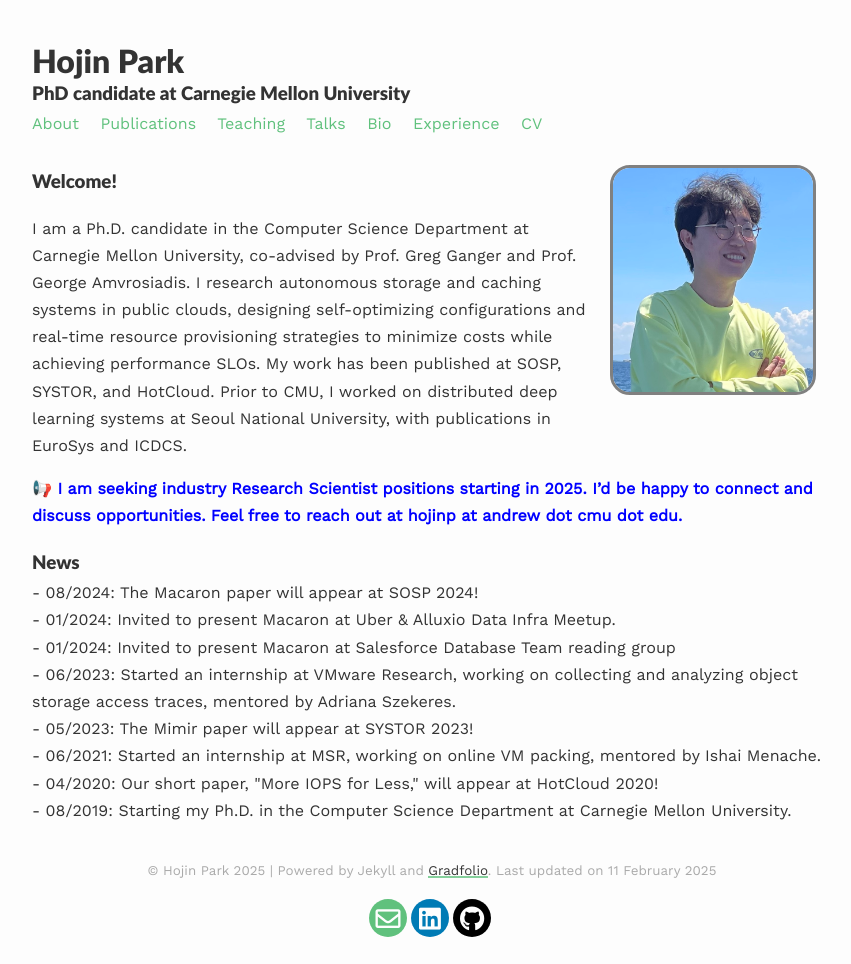
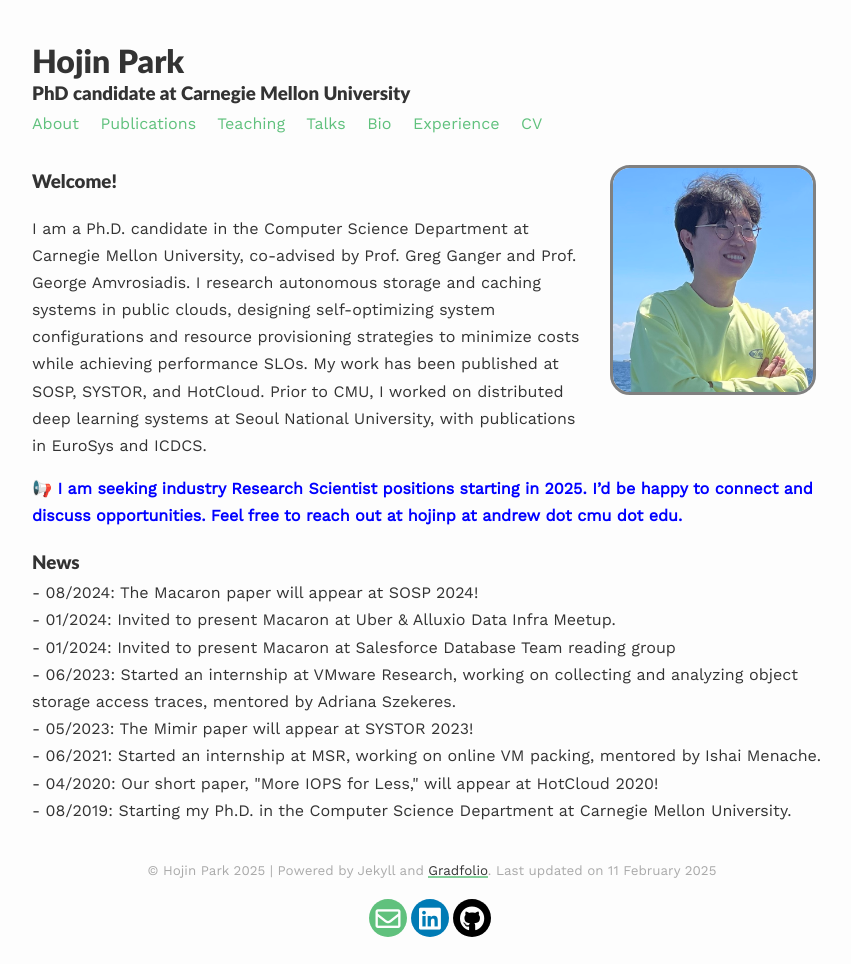
Before and after one commit to hojinp/hojinp.github.io, a Jekyll site: the page built from index.md, in a window 1280 px wide. Shown: the whole page, without its empty margins (208-1059 px from the left). Built offline with Jekyll 4.4.1, drawn with Linux system fonts in a browser that asks for light colours; nearby versions of some CDN libraries.

Commit message:
Minor fix

```diff
--- a/index.md
+++ b/index.md
@@ -10,8 +10,7 @@ published: true
 ### Welcome!
 
 I am a Ph.D. candidate in the Computer Science Department at Carnegie Mellon University, co-advised by Prof. Greg Ganger and Prof. George Amvrosiadis.
-I research autonomous storage and caching systems in public clouds, designing self-optimizing configurations and
-real-time resource provisioning strategies to minimize costs while achieving performance SLOs.
+I research autonomous storage and caching systems in public clouds, designing self-optimizing system configurations and resource provisioning strategies to minimize costs while achieving performance SLOs.
 My work has been published at SOSP, SYSTOR, and HotCloud. Prior to CMU, I worked on distributed deep learning systems at Seoul National University, with publications in EuroSys and ICDCS.
 
 
```
Also changed, not shown: 1 other file.
